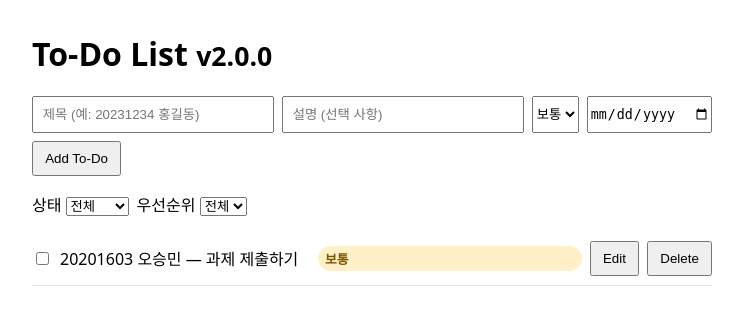
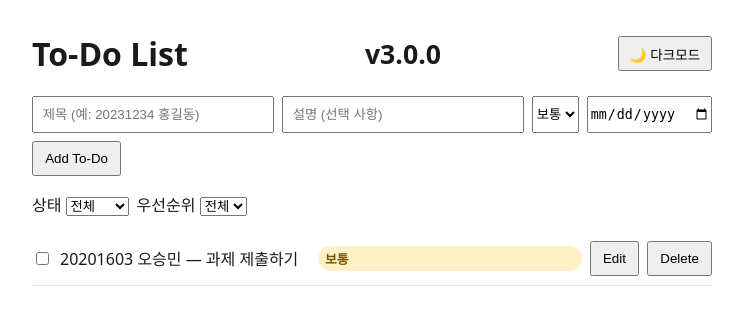
Before and after one commit to oh130/FastApi-Todos, a FastAPI app: page / in a window 1280 px wide. Shown: the top 325 px of the page, without its empty margins (268-1011 px from the left). Run offline with FastAPI, Linux system fonts and the light colour scheme.

Commit message:
feat: add dark mode toggle for v3.0.0
Add a persistent light/dark theme toggle to the To-Do List UI, saved
to localStorage so the choice survives page reloads.

Co-Authored-By: Claude Sonnet 5 <noreply@anthropic.com>

```diff
--- a/fastapi-app/templates/index.html
+++ b/fastapi-app/templates/index.html
@@ -3,26 +3,56 @@
 <head>
   <meta charset="UTF-8">
   <meta name="viewport" content="width=device-width, initial-scale=1.0">
-  <title>To-Do List v2.0.0</title>
+  <title>To-Do List v3.0.0</title>
   <style>
-    body { font-family: system-ui, sans-serif; max-width: 680px; margin: 2rem auto; padding: 0 1rem; }
+    :root {
+      --bg: #ffffff;
+      --fg: #1a1a1a;
+      --muted: #555;
+      --border: #e5e5e5;
+      --done: #888;
+      --error: #b00020;
+      --priority-high-bg: #ffe0e0;
+      --priority-high-fg: #a40000;
+      --priority-medium-bg: #fff0c7;
+      --priority-medium-fg: #795600;
+      --priority-low-bg: #def3e4;
+      --priority-low-fg: #176638;
+    }
+    [data-theme="dark"] {
+      --bg: #1a1a1a;
+      --fg: #e8e8e8;
+      --muted: #aaa;
+      --border: #3a3a3a;
+      --done: #777;
+      --error: #ff6b6b;
+      --priority-high-bg: #4a1f1f;
+      --priority-high-fg: #ff8a8a;
+      --priority-medium-bg: #4a3f1a;
+      --priority-medium-fg: #ffd66b;
+      --priority-low-bg: #1f3a28;
+      --priority-low-fg: #7fe0a0;
+    }
+    body { font-family: system-ui, sans-serif; max-width: 680px; margin: 2rem auto; padding: 0 1rem; background: var(--bg); color: var(--fg); }
+    h1 { display: flex; align-items: center; justify-content: space-between; gap: .5rem; }
     form, .filters { display: flex; gap: .5rem; flex-wrap: wrap; margin-bottom: 1rem; }
     input[type="text"] { flex: 1 1 12rem; padding: .55rem; }
     button { padding: .5rem .7rem; cursor: pointer; }
+    #theme-toggle { font-size: .85rem; padding: .35rem .6rem; }
     ul { list-style: none; padding: 0; }
-    li { display: flex; align-items: center; gap: .5rem; padding: .55rem 0; border-bottom: 1px solid #e5e5e5; }
+    li { display: flex; align-items: center; gap: .5rem; padding: .55rem 0; border-bottom: 1px solid var(--border); }
     li span { flex: 1; }
-    .done { text-decoration: line-through; color: #888; }
+    .done { text-decoration: line-through; color: var(--done); }
     .priority { border-radius: 999px; font-size: .8rem; font-weight: 700; padding: .18rem .45rem; }
-    .priority-high { background: #ffe0e0; color: #a40000; }
-    .priority-medium { background: #fff0c7; color: #795600; }
-    .priority-low { background: #def3e4; color: #176638; }
-    .due { color: #555; font-size: .88rem; white-space: nowrap; }
-    #error { color: #b00020; }
+    .priority-high { background: var(--priority-high-bg); color: var(--priority-high-fg); }
+    .priority-medium { background: var(--priority-medium-bg); color: var(--priority-medium-fg); }
+    .priority-low { background: var(--priority-low-bg); color: var(--priority-low-fg); }
+    .due { color: var(--muted); font-size: .88rem; white-space: nowrap; }
+    #error { color: var(--error); }
   </style>
 </head>
 <body>
-  <h1>To-Do List <small>v2.0.0</small></h1>
+  <h1>To-Do List <small>v3.0.0</small> <button id="theme-toggle" type="button" aria-label="다크모드 전환">🌙 다크모드</button></h1>
   <form id="todo-form">
     <input type="text" id="title" placeholder="제목 (예: 20231234 홍길동)" required>
     <input type="text" id="description" placeholder="설명 (선택 사항)">
@@ -45,6 +75,26 @@
     const listEl = $("todo-list");
     const errorEl = $("error");
     let allTodos = [];
+
+    const root = document.documentElement;
+    const themeToggle = $("theme-toggle");
+    function applyTheme(theme) {
+      if (theme === "dark") {
+        root.setAttribute("data-theme", "dark");
+        themeToggle.textContent = "☀️ 라이트모드";
+      } else {
+        root.removeAttribute("data-theme");
+        themeToggle.textContent = "🌙 다크모드";
+      }
+    }
+    let savedTheme = "light";
+    try { savedTheme = localStorage.getItem("theme") || "light"; } catch (e) {}
+    applyTheme(savedTheme);
+    themeToggle.onclick = () => {
+      const next = root.getAttribute("data-theme") === "dark" ? "light" : "dark";
+      applyTheme(next);
+      try { localStorage.setItem("theme", next); } catch (e) {}
+    };
 
     async function api(url, method = "GET", body) {
       const response = await fetch(url, body
```
Also changed, not shown: CHANGELOG.md.
